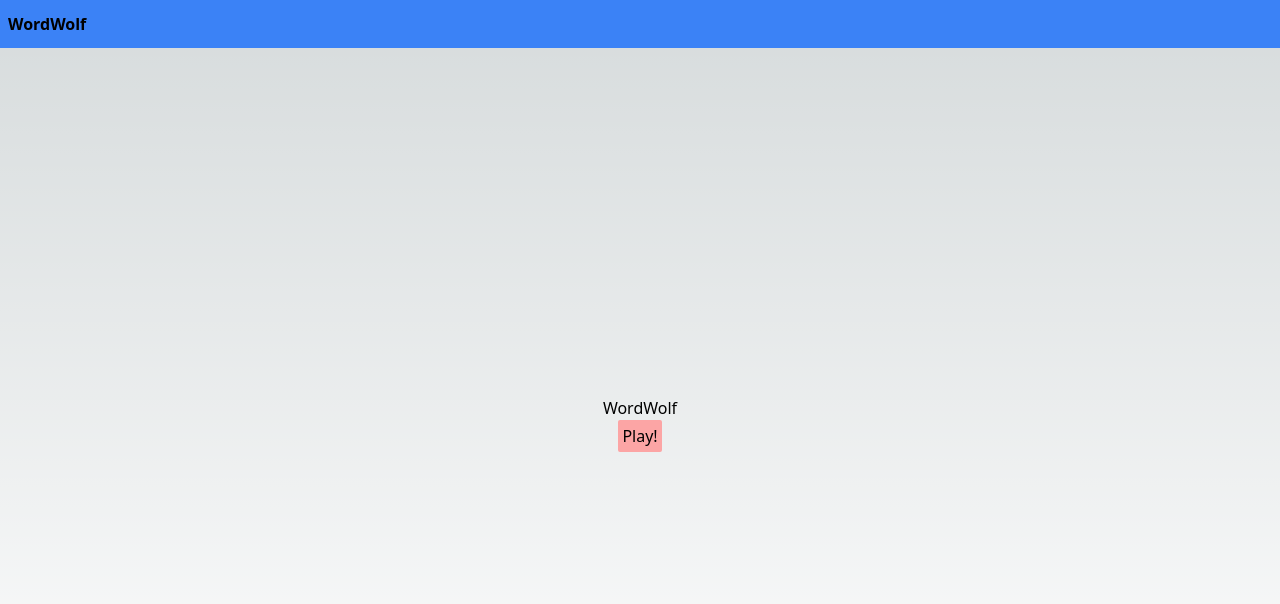
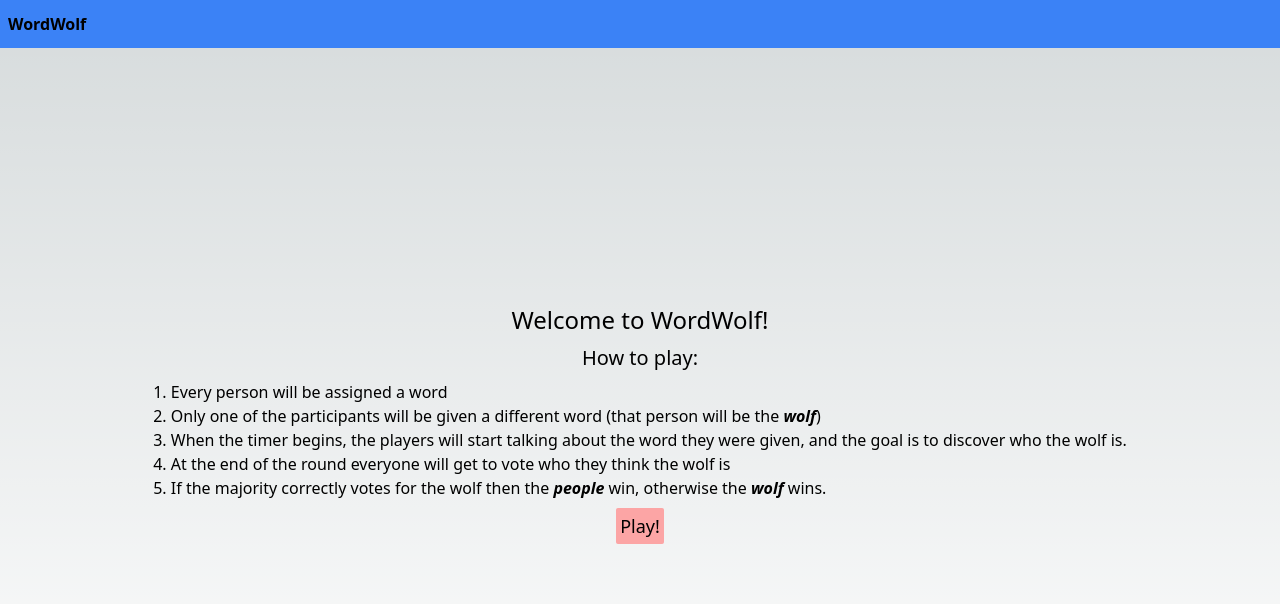
Before and after one commit to Khato1319/word-wolf, a Next.js app: page / in a window 1280 px wide. Shown: the top 604 px of the page. Built offline with nearby package versions, Linux system fonts and the light colour scheme.

Commit message:
Add instructions to /play route

```diff
--- a/src/pages/index.tsx
+++ b/src/pages/index.tsx
@@ -11,11 +11,34 @@ export default function Home() {
         <meta name="viewport" content="width=device-width, initial-scale=1" />
         <link rel="icon" href="/favicon.ico" />
       </Head>
-      <div className='flex justify-center items-center flex-col flex-1'>
-       <h1>
-        WordWolf
+      <div className='flex justify-center items-center flex-col flex-1 gap-2'>
+       <h1 className='text-2xl'>
+        Welcome to WordWolf!
        </h1>
-       <Link href='/play' className='bg-red-300 rounded-sm p-1'>Play!</Link>
+       <h2 className='text-xl'>How to play:</h2>
+       <div>
+        <ol>
+        <li>
+        1. Every person will be assigned a word
+
+        </li>
+        <li>
+
+        2. Only one of the participants will be given a different word (that person will be the <a className='italic font-bold'>wolf</a>)
+        </li>
+        <li>
+          3. When the timer begins, the players will start talking about the word they were given, and the goal is to discover who the wolf is.
+        </li>
+        <li>
+          4. At the end of the round everyone will get to vote who they think the wolf is
+        </li>
+        <li>
+          5. If the majority correctly votes for the wolf then the <a className='italic font-bold'>people</a> win, otherwise the <a className='italic font-bold'>wolf</a> wins.
+        </li>
+        </ol>
+
+       </div>
+       <Link href='/play' className='bg-red-300 rounded-sm p-1 text-lg'>Play!</Link>
       </div>
     </>
   )
```
